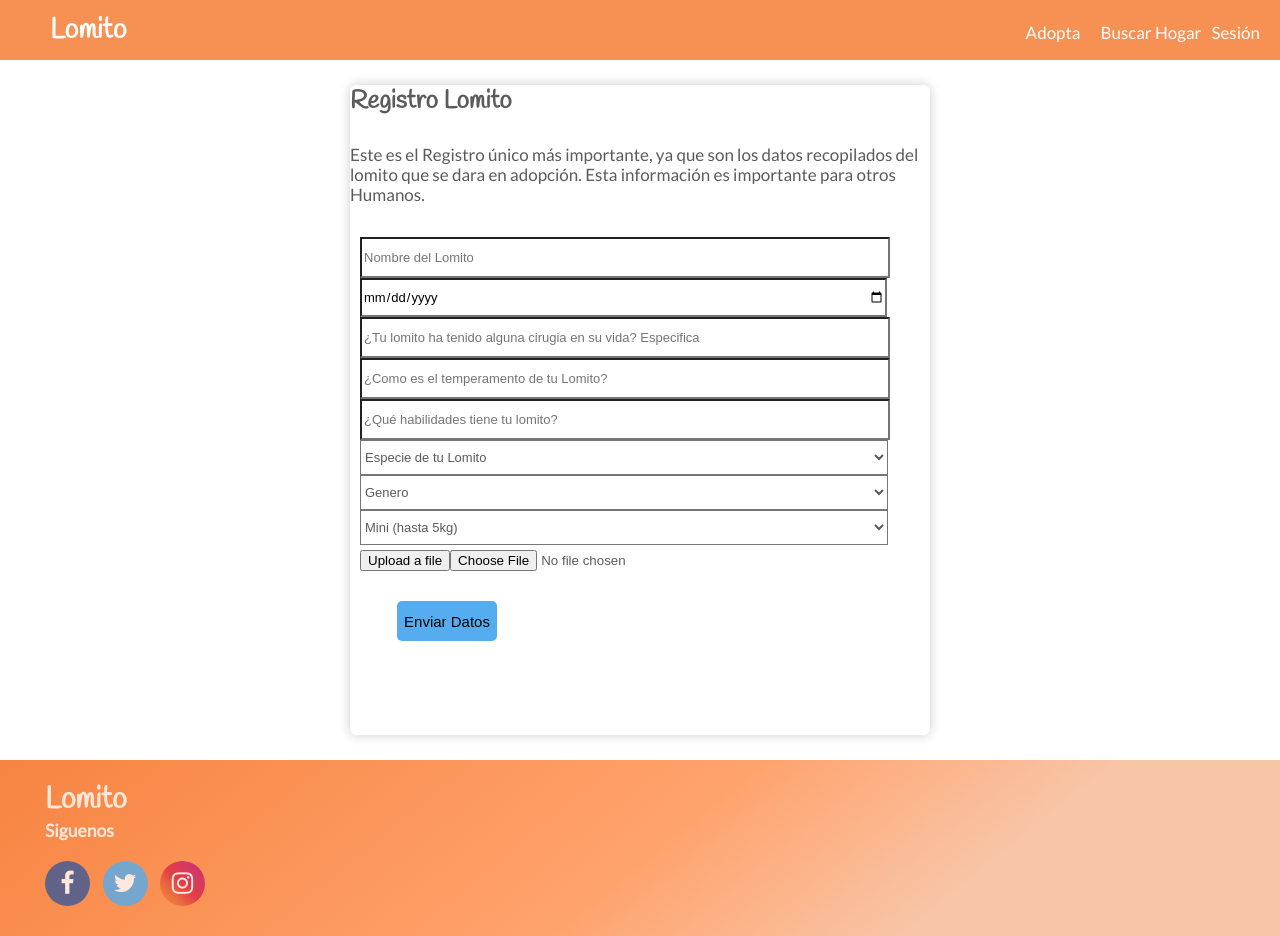
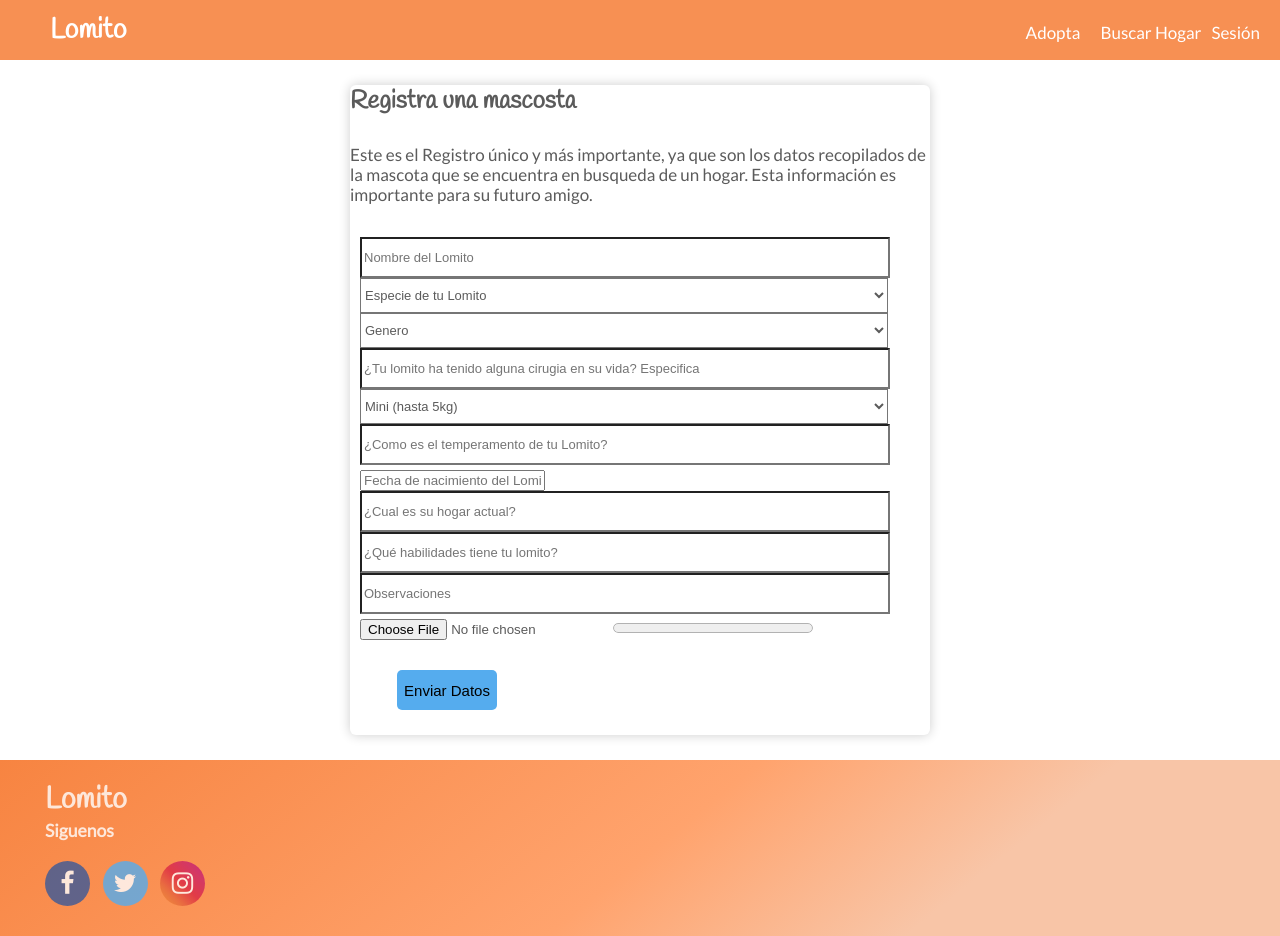
Before and after one commit to MaryAlvarezH/BEDU_Lomito, a React (Create React App) app: page /pet-register in a window 1280 px wide. Built offline with nearby package versions, Linux system fonts and the light colour scheme.

Commit message:
add image pet

```diff
--- a/src/pages/session/human-register/humanRegister.js
+++ b/src/pages/session/human-register/humanRegister.js
@@ -5,6 +5,7 @@ import axios from 'axios';
 
 
 class HumanRegister extends Component{
+
    state = {
       firstName:'',
       lastName:'',
@@ -26,8 +27,7 @@ state = {
             url: 'http://localhost:4001/users',
             data: this.state
          })
-     } catch(err)
-     {console.log(err)}
+   } catch(err) {console.log(err)}
 
    }
 
@@ -38,13 +38,9 @@ state = {
       })
    }
 
-
-
-
-
    render(){
       return(
-      <section className="container-humano">
+      <section className="container-humano" onSubmit= {this.evt}>
       <div className="flat-form">
         <h2>Registro Humano</h2>
         <p> Este es un Registro único para el humano
@@ -133,7 +129,10 @@ state = {
 
          </li>
          <li>
-         <input type='submit' value="Enviar Datos"/>
+         <input type='submit'
+         value="Enviar Datos"
+         //onClick = {this.onSubmitHandler}
+         />
 
          </li>
          </ul>
--- a/src/pages/session/pet-register/petRegister.js
+++ b/src/pages/session/pet-register/petRegister.js
@@ -1,7 +1,8 @@
 import React,{ Component }  from 'react'
 import './pet-register.scss'
 //import PetRegisterView from './PetRegisterView'
-
+import axios from 'axios';
+import { format } from 'util';
 
 class PetRegister extends Component {
     state ={
@@ -15,17 +16,40 @@ class PetRegister extends Component {
         hometown: '',
         skills: '',
         observations: ''
-      }
+        };
+    dataImg = {};
+    // stateImgPet ={
+    //     imagePet:''
+    //   }
       onSubmitHandler = async (evt) => {
          evt.preventDefault();
         //  console.log(this.state);
         try {
+
+            const imageUploadbar = document.getElementsByClassName("imagePetBar")
             const result = await axios({
                 method:'POST',
                 url: 'https://lomito-server.herokuapp.com/api/pets/add-pet',
                 //url: 'http://localhost:4001/Pets-info',
                 data: this.state
             })
+            console.log('dataI',this.dataImg);
+            const resImage = await axios({
+                method: 'POST',
+                url: 'https://lomito-server.herokuapp.com/api/pets/load-image',
+                //url: 'http://localhost:4001/Pets-info',
+                data: {
+                    file: this.dataImg
+                },
+                headers: {'Content-Type': 'multipart/form-data'}
+                },
+
+                {onUploadProgress (e) {
+                    let progress = Math.round((e.loaded * 100.0) / e.total);
+                    console.log(progress);
+                    imageUploadbar.setAttribute('value', progress);
+                }})
+            console.log(result)
         } catch(err)
         {console.log(err)}
 
@@ -35,7 +59,34 @@ class PetRegister extends Component {
          this.setState({
          [name]: value
          })
-         //console.log(evt)
+         console.log(evt)
+      }
+
+      onChangeHandlerImg = (evt) => {
+        // const imagePet = document.getElementsByClassName("imagePet")
+        console.log("img event ", evt.target );
+        // const {name, value} = evt.target
+        // this.setState({
+        // [name]: value
+        // })
+        const imgPet = evt.target.files;
+        console.log(evt.target.files);
+        let formData = new FormData();
+        formData.append('File', imgPet);
+        console.log("img event fromData ", formData);
+        this.dataImg = imgPet;
+        console.log("igm event imget", imgPet)
+
+        // imagePet.addEventListener('change', async (e) => {
+        //         //     // console.log(e);
+        //         //     const file = e.target.files[0];
+        //     let formData = new FormData();
+        //     formData.append('File', imgPet);
+        //     this.dataImg = formData;
+        //     console.log("img event fromData ", formData);
+        // })
+
+
      }
 
 
@@ -45,51 +96,21 @@ class PetRegister extends Component {
          //<PetRegisterView/>
          <section className="container-pet">
             <div className="flat-form-lomito">
-            <h2>Registro Lomito</h2>
-            <p> Este es el Registro único más importante, ya que
-                son los datos recopilados del lomito que se dara en adopción.
-                Esta información es importante para otros Humanos.
+                <h2>Registra una mascosta</h2>
+                <p> Este es el Registro único y más importante, ya que
+                    son los datos recopilados de la mascota que se encuentra en busqueda de un hogar.
+                    Esta información es importante para su futuro amigo.
                 </p>
                 <form onSubmit ={this.onSubmitHandler}> {/*cambiar el nombre*/}
                     <ul className="tabs-Lomito">
                         <li>
                             <label htmlFor="name"/>
-            <input type="text"  value={this.state.name} name="name"
+                            <input type="text"
+                            name="name"
+                            value={this.state.name}
                             onChange={this.onChangeHandler}
                             placeholder="Nombre del Lomito"/>
                         </li>
-            <li>
-            <label htmlFor="age"/>
-            <input type="date" value={this.state.age} name="age"
-            onChange={this.onChangeHandler}
-            placeholder="Fecha de nacimiento del Lomito"/>
-            </li>
-
-            <li>
-            <label htmlFor="breed"/>
-            <input
-            type="text"
-            value={this.state.breed}
-            name="breed"
-            onChange={this.onChangeHandler}
-            placeholder="¿Tu lomito ha tenido alguna cirugia en su vida? Especifica"/>
-            </li>
-
-            <li>
-            <label htmlFor="temperament"/>
-            <input type="text" value={this.state.temperament} name="temperament"
-            onChange={this.onChangeHandler}
-            placeholder="¿Como es el temperamento de tu Lomito?" />
-            </li>
-            <li>
-            <label htmlFor="skills"/>
-            <input type="text" value={this.state.skills} name="skills"
-            onChange={this.onChangeHandler}
-            placeholder="¿Qué habilidades tiene tu lomito?"/>
-
-
-            </li>
-
                         <li>
                             <label htmlFor="sort" />
                             <select name="sort"
@@ -107,14 +128,11 @@ class PetRegister extends Component {
                                 <option value="Otro">Otro</option>
 
                             </select>
-
                         </li>
-
-
                         <li>
-            <label htmlFor="observations"/>
-            <select name="observations"
-            value={this.state.observations}
+                            <label htmlFor="gender"/>
+                            <select name="gender"
+                            value={this.state.gender}
                             onChange={this.onChangeHandler}
                             placeholder="Genero">
                                 <option value="no">Genero</option>
@@ -122,8 +140,15 @@ class PetRegister extends Component {
                                 <option value="Hembra">Hembra</option>
                             </select>
                         </li>
-
-
+                        <li>
+                            <label htmlFor="breed"/>
+                            <input
+                            type="text"
+                            value={this.state.breed}
+                            name="breed"
+                            onChange={this.onChangeHandler}
+                            placeholder="¿Tu lomito ha tenido alguna cirugia en su vida? Especifica"/>
+                        </li>
                         <li>
                             <label htmlFor="size"/>
                             <select  name="size"
@@ -138,19 +163,58 @@ class PetRegister extends Component {
                             </select>
                         </li>
                         <li>
-            <button className="btn">Upload a file</button>
-            <input type="file" name="myfile" />
+                            <label htmlFor="temperament"/>
+                            <input type="text" value={this.state.temperament} name="temperament"
+                            onChange={this.onChangeHandler}
+                            placeholder="¿Como es el temperamento de tu Lomito?" />
                         </li>
                         <li>
-            <label htmlFor="uploadInfo"/>
+                            <label htmlFor="age"/>
+                            <input type="num" name = "age" value={this.state.age}
+                            onChange={this.onChangeHandler}
+                            placeholder="Fecha de nacimiento del Lomito"/>
+                        </li>
+                        <li>
+                            <label htmlFor="hometown"/>
+                            <input type="text" name="hometown"
+                            value={this.state.hometown}
+                            onChange={this.onChangeHandler}
+                            placeholder="¿Cual es su hogar actual?"
+                            />
+                        </li>
+                        <li>
+                            <label htmlFor="skills"/>
+                            <input type="text" value={this.state.skills} name="skills"
+                            onChange={this.onChangeHandler}
+                            placeholder="¿Qué habilidades tiene tu lomito?"/>
+                        </li>
+                        <li>
+                            <label htmlFor="observations"/>
+                            <input type="text" name="observations"
+                            value={this.state.observations}
+                            onChange={this.onChangeHandler}
+                            placeholder="Observaciones"
+                            />
+                        </li>
+
+                        <li>
+                            {/* <button className="btn" value="imagePet">Upload a file</button> */}
+                            <input type="file" className="imagePet"
+                            name="imagePet"
+                            accept = "image/*"
+                            //value = {this.stateImgPet.imagePet}
+                            onChange={this.onChangeHandlerImg}
+                            />
+                            <progress className = "imagePetBar" value = "0" max = "100" />
+                        </li>
+                        <li>
+                            {/* <label htmlFor="uploadInfo"/> */}
                             <input className="btnAddPet" type="submit" value="Enviar Datos"/>
                         </li>
-
                     </ul>
                 </form>
             </div>
          </section>
-
          );
 
 
--- a/src/shared/constans.js
+++ b/src/shared/constans.js
@@ -1,2 +1,2 @@
-export const URL = 'http://localhost:4001';
-export const OKcodes = [200, 201, 204];
+// export const URL = 'https://lomito-server.herokuapp.com/api/auth/login';
+// export const OKcodes = [200, 201, 204];
--- a/src/shared/helpers.js
+++ b/src/shared/helpers.js
@@ -1,11 +1,11 @@
-import axios from 'axios';
-import { URL } from './constans';
+// import axios from 'axios';
+// import { URL } from './constans';
 
-const axiosInstance = axios.create({
-  baseURL: URL,
-  timeout: 100,
-})
+// const axiosInstance = axios.post({
+//   baseURL: URL,
+//   timeout: 10000,
+// })
 
-export {
-  axiosInstance
-}
+// export {
+//   axiosInstance
+// }
```
Also changed, not shown: src/pages/home/homeView.js (+4 -4 lines), src/pages/login/login.js (+14 -11 lines), src/shared/auth.js (+38 -34 lines), src/App.js (line endings or trailing spaces), 1 other file (tests, documents, lock files or other folders). Lines whose indentation alone changed are shown as unchanged.
